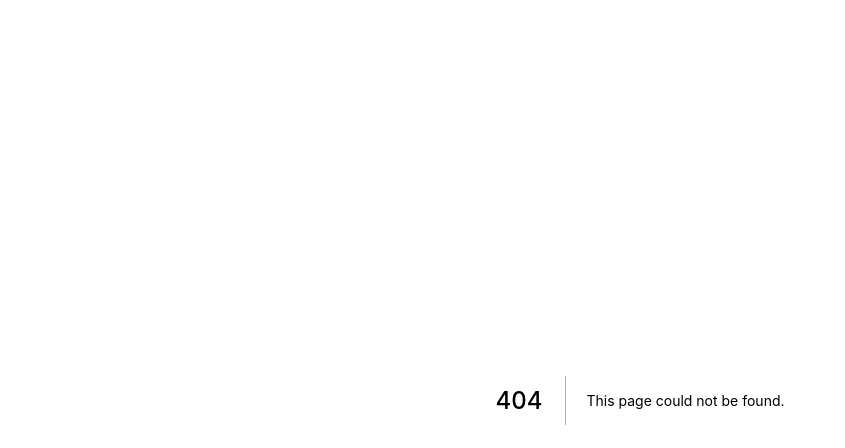
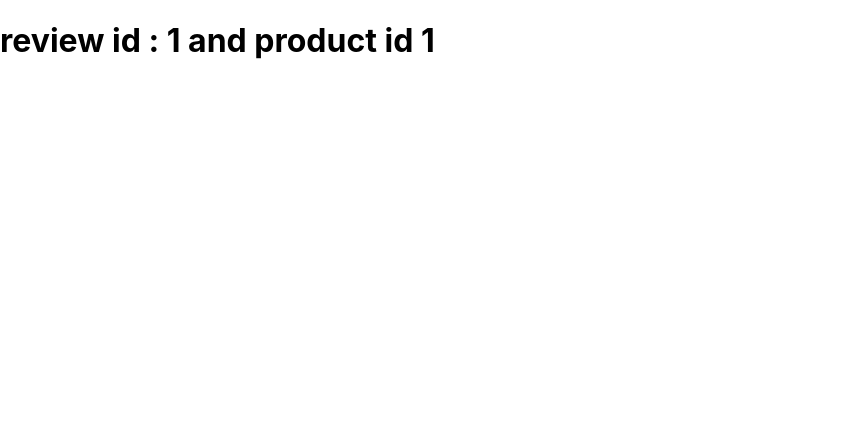
Before and after one commit to Gauravpant14/NEXT-JS-BASICS, a Next.js app: page /product/1/review/1 in a window 1280 px wide. Before the commit this address had no page. Shown: the top 448 px of the page, without its empty margins (0-845 px from the left). Built offline with nearby package versions, Linux system fonts and the light colour scheme.

Commit message:
nested dynamic route

```diff
--- /dev/null
+++ b/pages/product/[productId]/review/[reviewId].js
@@ -0,0 +1,9 @@
+import { useRouter } from 'next/router'
+function Review(){
+    const router = useRouter()
+    console.log(router.query)
+    const { productId,reviewId } = router.query
+    return <h1> review id : {reviewId } and product id { productId } </h1>
+}
+
+export default Review
```
Also changed, not shown: pages/product/[productId]/index.js (renamed from pages/product/[productId].js).
